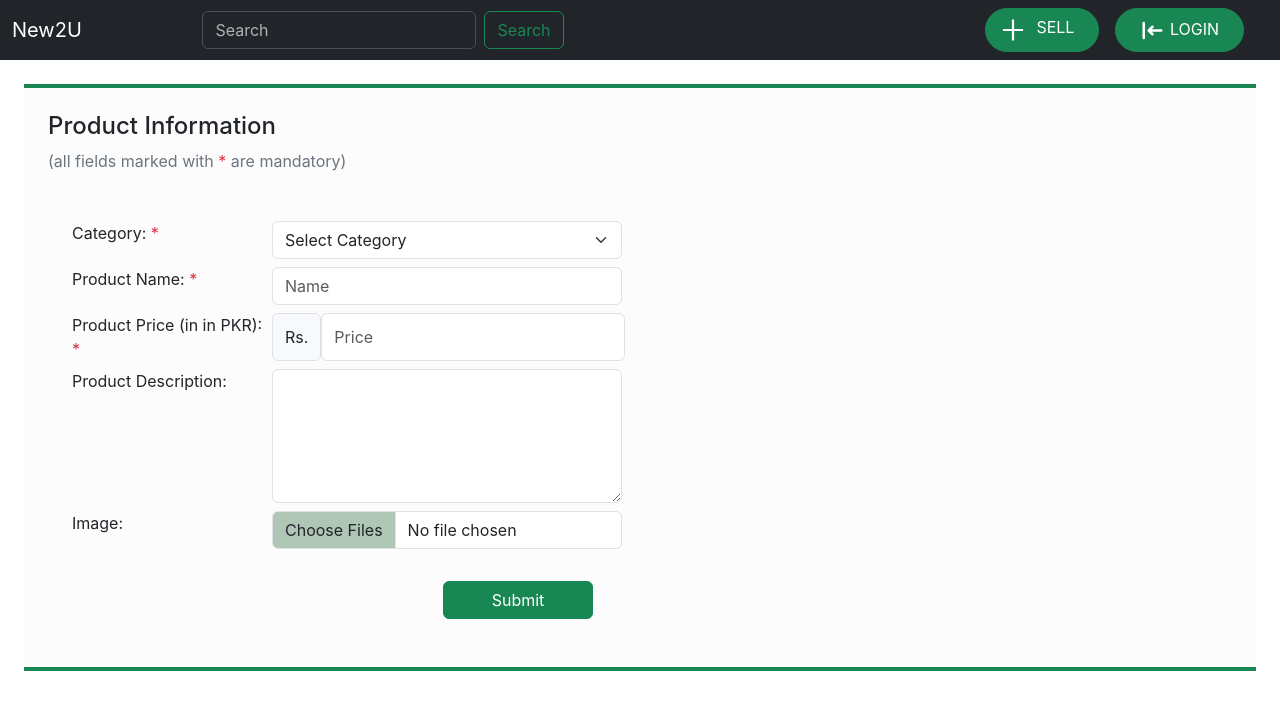
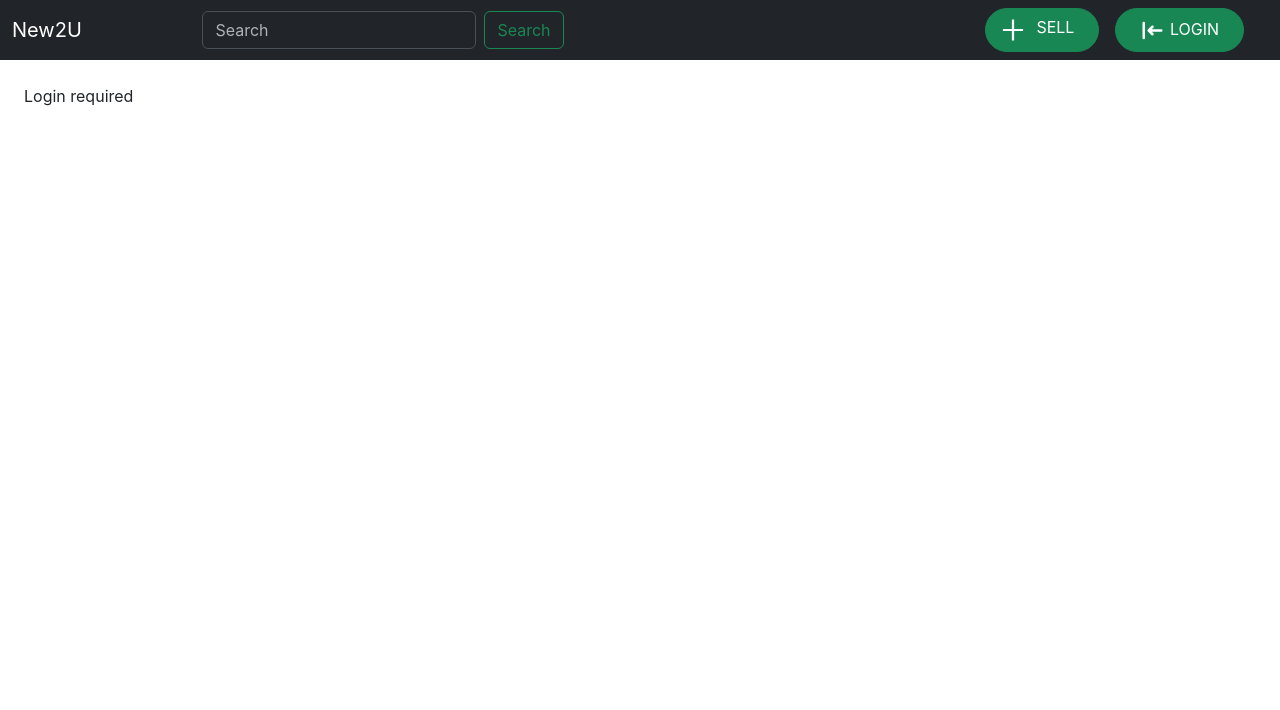
Before and after one commit to usman3656/react-tutorial, a React (Create React App) app: page /seller/add-product in a window 1280 px wide. Shown: the top 710 px of the page. Built offline with nearby package versions, Linux system fonts and the light colour scheme.

Commit message:
image update

```diff
--- a/src/App.js
+++ b/src/App.js
@@ -40,11 +40,11 @@ function App() {
             <Route path='checkout' element={<AddressPage/>}/>
             <Route path='profile' element={<Profile/>}/>
             <Route path='order' element={<OrdersPage/>}/>
-            <Route path='seller' element={<SellerProducts/>}/>
-            <Route path='seller/add-product' element={<SellersPage/>}/>
+            <Route path='seller' element={localStorage.getItem('userID')?<SellerProducts/>:<div>Login required</div>}/>
+            <Route path='seller/add-product' element={localStorage.getItem('userID')?<SellersPage/>:<div>Login required</div>}/>
             <Route path='seller/update-product/:id' element={<UpdateProduct/>}/>
           </Route>
-          <Route path="/admin/" element={<AdminLayout/>}>
+          <Route path="/admin/" element={localStorage.getItem('role')==='Admin'?<AdminLayout/>:<div className='text-center my-5 fw-bold fs-1'>Unauthorized</div> }>
             <Route index element={<Admin/>}/>
             <Route path='products' element={<AdminProducts/>}/>
             <Route path='orders' element={<AdminOrders/>}/>
@@ -56,8 +56,6 @@ function App() {
 
           <Route path="/register" element={<Register />} />
           <Route path="/login" element={<LoginPage />} />
-          {/* <Route path="/" element={<ShopPage />} /> */}
-          {/* <Route path="/test" element={<ShopPage/>}/> */}
           <Route path="*" exact element={"ERROR 404 not found"} />
         </Routes>
       </BrowserRouter>
--- a/src/Componenst/admin/Sidebar.js
+++ b/src/Componenst/admin/Sidebar.js
@@ -1,6 +1,7 @@
 import classNames from 'classnames';
 import React from 'react'
 import {FcComboChart} from 'react-icons/fc';
+import {FiLogOut} from 'react-icons/fi'
 import { HiOutlineLogout } from 'react-icons/hi';
 import { Link, useLocation } from 'react-router-dom';
 import {HiOutlineViewGrid,HiOutlineCube,HiOutlineShoppingCart,HiOutlineUsers,HiOutlineDocumentText} from 'react-icons/hi'
@@ -42,6 +43,19 @@ const DASHBOARD_SIDEBAR_LINKS = [
 const linkClasses ='px-3 w-100 mx-auto fs-5 py-2';
 
 export default function Sidebar() {
+	const logout = () => {
+        localStorage.removeItem('token');
+        localStorage.removeItem('userID');
+        localStorage.removeItem('username');
+        localStorage.removeItem('firstName');
+        localStorage.removeItem('lastName');
+        localStorage.removeItem('phone');
+        localStorage.removeItem('address');
+        localStorage.removeItem('city');
+        localStorage.removeItem('country');
+        localStorage.removeItem('role');
+		window.location.href='/login'
+    }
   return (
     <div className='bg-dark-side vh-100 ' style={{position: 'fixed'}}>
         <div className='d-flex gap-3 justify-content-center py-3'>
@@ -55,6 +69,9 @@ export default function Sidebar() {
             </div>
           ))}
         </div>
+		<div className=' ms-4 mb-3 mt-5 pt-5 fixed-bottom'>
+			<div className='text-danger fw-bold btn' onClick={logout}><FiLogOut/> Logout</div>
+		</div>
     </div>
   )
 }
--- a/src/Pages/SellersPage.jsx
+++ b/src/Pages/SellersPage.jsx
@@ -1,51 +1,46 @@
 import {React,useState} from 'react';
 import axios from 'axios';
-// import img from '../utils/samsung1.jpg';
-// import img2 from '../utils/samsung2.jpg'
+import img from '../utils/samsung1.jpg';
+import img2 from '../utils/samsung2.jpg'
 axios.defaults.baseURL = 'http://localhost:3000';
 
 function SellersPage() {
     const [category, setCategory] = useState('');
     const [productName, setProductName] = useState('');
     const [productPrice, setProductPrice] = useState('');
+    const [productSize, setProductSize] = useState('');
+
+    const [productColor, setProductColor] = useState('');
+
     const [productDescription, setProductDescription] = useState('');
-    const [image, setImage] = useState([]);
+    const [images,setImages] = useState([]);
+
+    const handleChange = (event) => {
+        setImages(event.target.files);
+    };
 
     const handleSubmit = async (event) => {
         event.preventDefault();
 
-        // const productData = {
-        //   productName: productName,
-        //   productDescription: productDescription,
-        //   productPrice: productPrice,
-        //   productImage: image,
-        //   productCategory: category,
-        //   availableQuantity: "1",
-        //   sellerID: localStorage.getItem('userID'),
-        //   productStatus:"Listed",
-        // };
         const formData = new FormData();
 
         formData.append('productName', productName);
         formData.append('productDescription', productDescription);
         formData.append('productPrice', productPrice);
+        formData.append('productColor', productColor);
+        formData.append('productSize', productSize);
+
         formData.append('productCategory', category);
         formData.append('availableQuantity', '1');
         formData.append('sellerID', localStorage.getItem('userID'));
         formData.append('productStatus', 'Listed');
-
-        const imageInput = document.getElementById('image-input');
-    for (let i = 0; i < imageInput.files.length; i++) {
-      formData.append('image', imageInput.files[i]);
-    }
+          console.log(images);
+        for (const image of images) {
+            formData.append('image', image);
+        }
 
         try {
-          console.log(image);
-          const response = await axios.post('/user/add-product', formData,{
-            headers: {
-              'Content-Type': 'multipart/form-data' // Important header for file uploads
-            }
-          });
+          const response = await axios.post('/user/add-product', formData);
           console.log('Product added successfully:', response.data);
         } catch (error) {
           console.error('Error adding product:', error);
@@ -60,19 +55,6 @@ function SellersPage() {
         }
       };
 
-      // const handleFileSelect = (event) => {
-      //   const fileList = event.target.files;
-      //   // console.log(fileList);
-      //   const formData = new FormData();
-      //   // console.log(formData);
-
-      //   for (let i = 0; i < fileList.length; i++) {
-      //     const file = fileList[i];
-      //     formData.append('image', file);
-      //   }
-
-      //   setImage(fileList);
-      // };
   return (
     <div className='bg-light border-top border-bottom border-4 border-success'>
         <h4 className='mx-4 mt-4'>Product Information</h4>
@@ -81,7 +63,6 @@ function SellersPage() {
             <span className='text-danger'> * </span>
             are mandatory)
         </p>
-        {/* <CloudinaryContext cloudName="drljnpqvs"> */}
             <form className='m-5' onSubmit={handleSubmit}>
                 <div className='d-flex mb-2'>
                     <label className='sellerForm-label'>
@@ -114,7 +95,7 @@ function SellersPage() {
                 </div>
                 <div className='d-flex mb-2'>
                     <label className='sellerForm-label'>Image: </label>
-                    <input className='form-control sellerForm-input' type='file' name='image' id='image-input' multiple ></input>
+                    <input className='form-control sellerForm-input' type='file' name='image' id='formFile' onChange={handleChange} multiple ></input>
                 </div>
                 <div className='d-flex mb-2'>
                     <label className='sellerForm-label'></label>
--- a/src/Pages/UpdateProduct.jsx
+++ b/src/Pages/UpdateProduct.jsx
@@ -7,10 +7,10 @@ function UpdateProduct() {
     const { id } = useParams();
     const [product,setProduct]=useState(null);
     const [formData, setFormData] = useState({
-        category: '',
-        name: '',
-        price: '',
-        description: '',
+        productCategory: '',
+        productName: '',
+        productPrice: '',
+        productDescription: '',
         image: '',
       });
 
@@ -22,10 +22,10 @@ function UpdateProduct() {
             const productData = response.data.product;
             setProduct(productData);
             setFormData({
-                category: productData.category,
-                name: productData.name,
-                price: productData.price,
-                description: productData.description,
+                productCategory: productData.productCategory,
+                productName: productData.productName,
+                productPrice: productData.productPrice,
+                productDescription: productData.productDescription,
                 image: productData.image,
               });
         } catch (error) {
@@ -46,14 +46,14 @@ function UpdateProduct() {
       const handleSubmit = async (e) => {
         e.preventDefault();
         try {
-          const { category, name, price, description, image } = formData;
+          const { productCategory, productName, productPrice, productDescription, image} = formData;
           const updatedProduct = await axios.patch(`user/update-product`, {
             productID: id,
-            productName: name,
-            productDescription: description,
-            productPrice: price,
+            productName: productName,
+            productDescription: productDescription,
+            productPrice: productPrice,
             productImage: image,
-            productCategory: category,
+            productCategory: productCategory,
             availableQuantity: product.availableQuantity,
           });
           console.log('Product updated:', updatedProduct);
@@ -73,9 +73,9 @@ function UpdateProduct() {
         </p>
         <form className='m-5' onSubmit={handleSubmit}>
             <div className='d-flex mb-2'>
-                <label htmlFor='select1' className='sellerForm-label'>Category: <span className='text-danger'> * </span></label>
-                <select className="form-select sellerForm-input" aria-label="Default select example" id='select1' value={formData.category} name='category' onChange={handleInputChange}>
-                    <option selected>Select Category</option>
+                <label htmlFor='select1' className='sellerForm-label'>productCategory: <span className='text-danger'> * </span></label>
+                <select className="form-select sellerForm-input" aria-label="Default select example" id='select1' value={formData.productCategory} name='productCategory' onChange={handleInputChange}>
+                    <option selected>Select productCategory</option>
                     <option value="Electronics">Electronics</option>
                     <option value="CLothing">Clothing</option>
                     <option value="Accessories">Accessories</option>
@@ -84,16 +84,16 @@ function UpdateProduct() {
             </div>
             <div className='d-flex mb-2'>
                 <label htmlFor='input1' className='sellerForm-label'>Product Name: <span className='text-danger'> * </span></label>
-                <input className='form-control sellerForm-input' placeholder='Name' id='input1' name='name' value={formData.name} onChange={handleInputChange}></input>
+                <input className='form-control sellerForm-input' placeholder='Name' id='input1' name='productName' value={formData.productName} onChange={handleInputChange}></input>
             </div>
             <div className='d-flex mb-2'>
-                <label className='sellerForm-label'>Product Price (in in PKR): <span className='text-danger'> * </span></label>
+                <label className='sellerForm-label'>Product productPrice: <span className='text-danger'> * </span></label>
                 <span className="input-group-text">Rs.</span>
-                <input className='form-control sellerForm-inputwithText' placeholder='Price' name='price' value={formData.price} onChange={handleInputChange}></input>
+                <input className='form-control sellerForm-inputwithText' placeholder='productPrice' name='productPrice' value={formData.productPrice} onChange={handleInputChange}></input>
             </div>
             <div className='d-flex mb-2'>
-                <label className='sellerForm-label'>Product Description: </label>
-                <textarea className='form-control sellerForm-input' type='text' rows="5" name='description' value={formData.description} onChange={handleInputChange}></textarea>
+                <label className='sellerForm-label'>Product productDescription: </label>
+                <textarea className='form-control sellerForm-input' type='text' rows="5" name='productDescription' value={formData.productDescription} onChange={handleInputChange}></textarea>
             </div>
             <div className='d-flex mb-2'>
                 <label className='sellerForm-label'>Image: </label>
```
